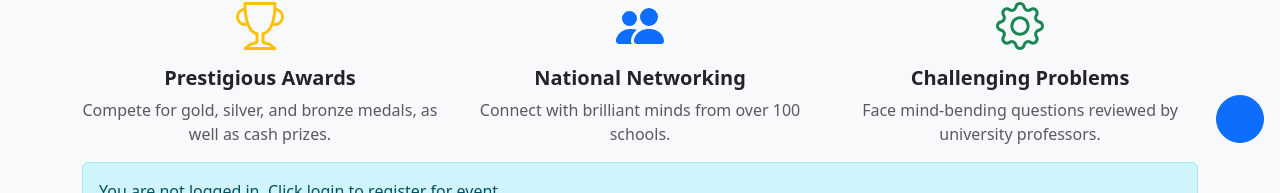
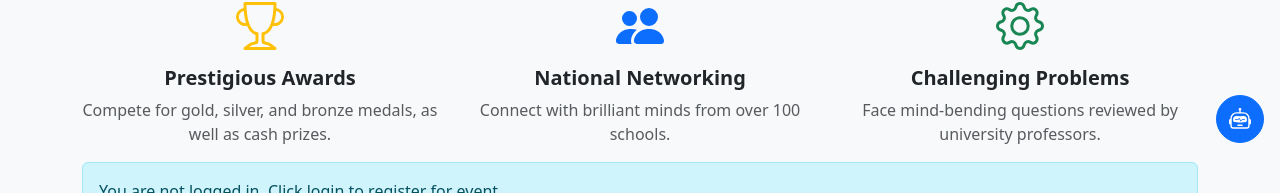
Before and after one commit to Harry-Sheng/nzpmc-competition-platform-frontend, a React (Vite) app: page / in a window 1280 px wide. Shown: the part 641-834 px from the top of the page. Built offline with nearby package versions, Linux system fonts and the light colour scheme; no server answers.

Commit message:
style (chatbot) : added robot icon.

```diff
--- a/src/components/ChatBot/ChatBotPopUp.jsx
+++ b/src/components/ChatBot/ChatBotPopUp.jsx
@@ -1,6 +1,7 @@
 import { useState } from "react"
 import Button from "react-bootstrap/Button"
 import ChatPopUp from "./ChatPopUp"
+import { Robot } from "react-bootstrap-icons"
 
 const ChatBotPopUp = () => {
   const [isOpen, setIsOpen] = useState(false)
@@ -14,9 +15,12 @@ const ChatBotPopUp = () => {
       ) : (
         <Button
           onClick={() => setIsOpen(true)}
-          style={{ borderRadius: "50%", height: "3rem", width: "3rem" }}
+          className="rounded-circle d-flex align-items-center justify-content-center"
+          style={{ height: "3rem", width: "3rem" }}
           variant="primary"
-        />
+        >
+          <Robot size={30} color="white" />
+        </Button>
       )}
     </div>
   )
```
